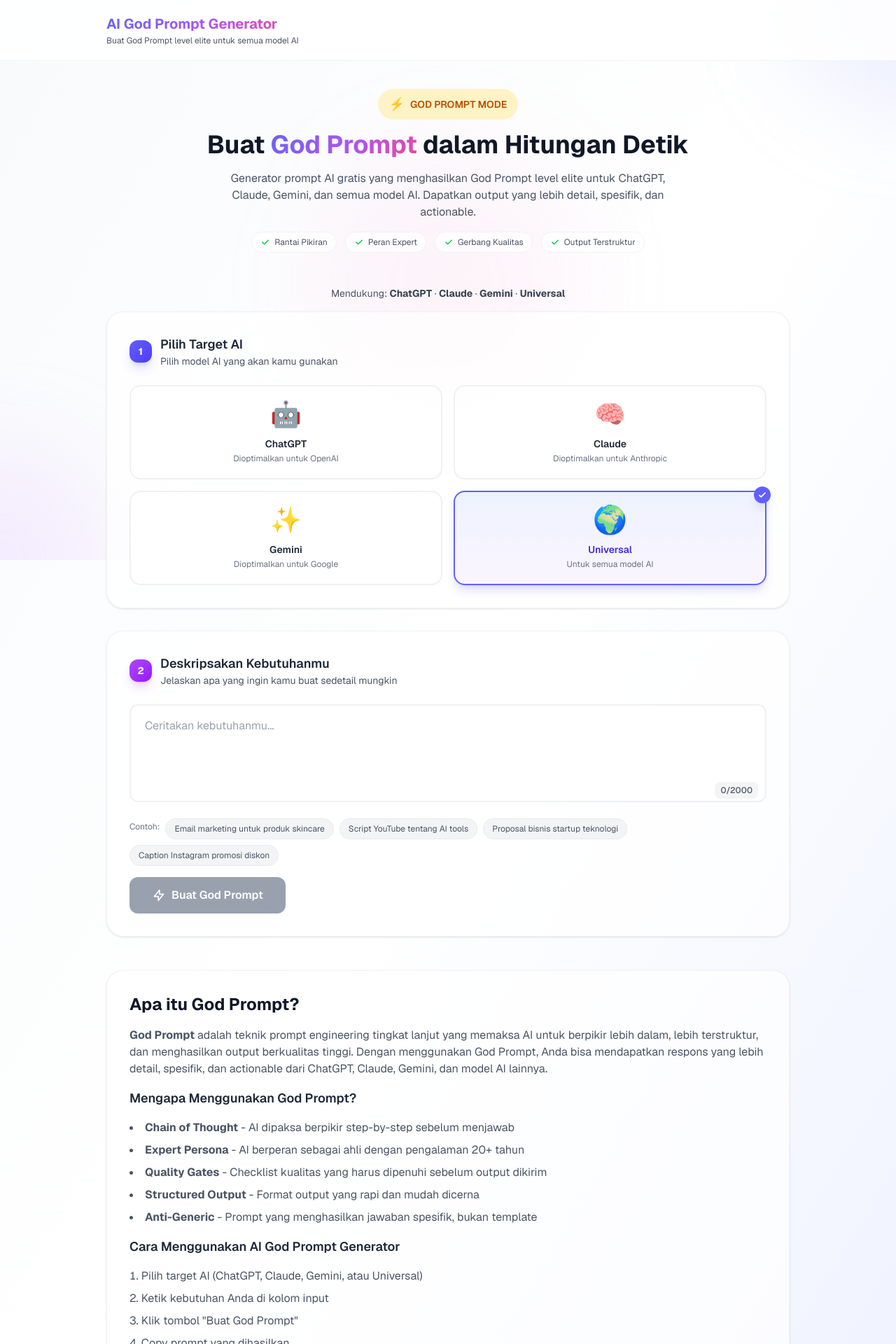
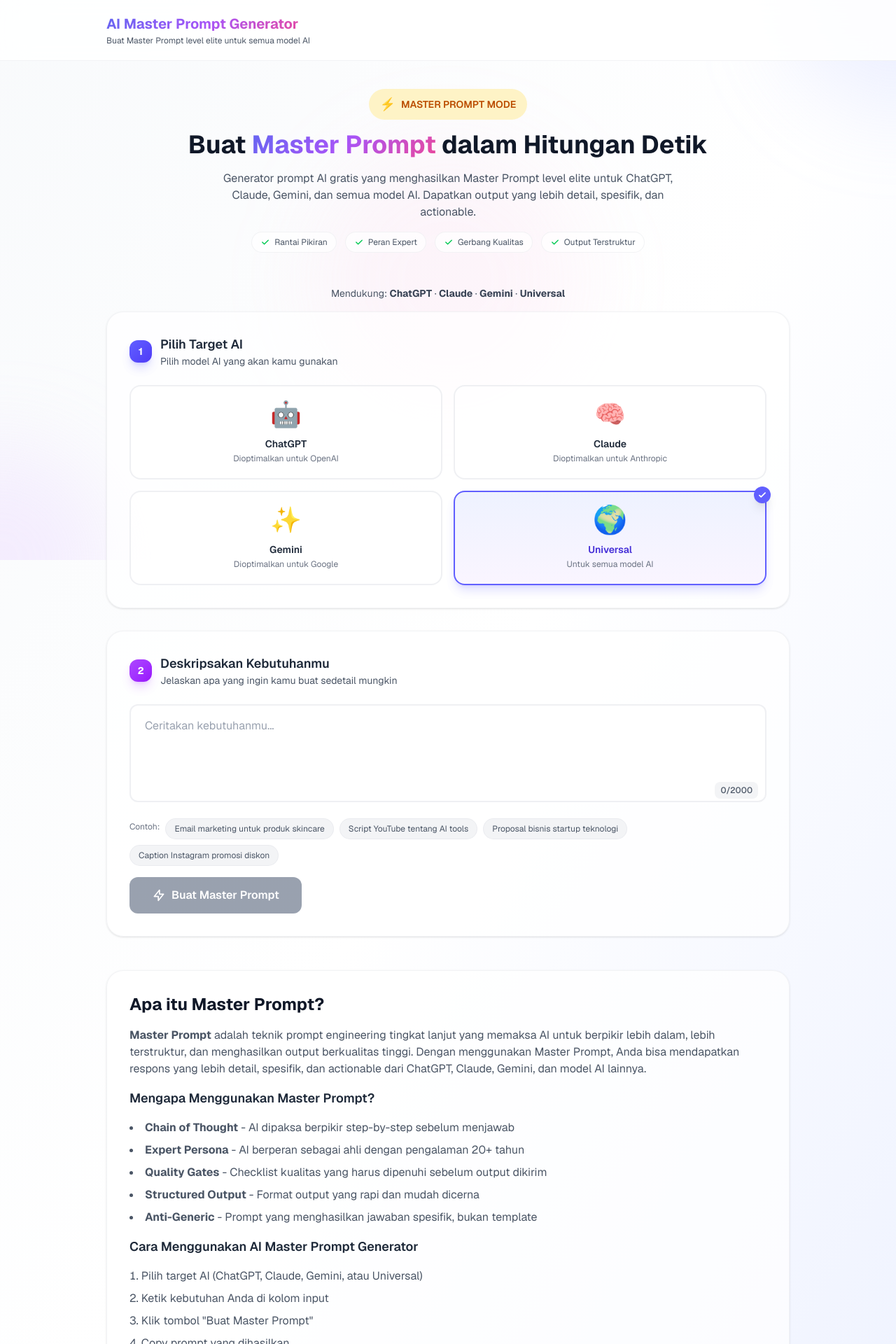
Before and after one commit to 0xnewbiewhermes/ai-god-prompt-generator, a Next.js app: page / in a window 1280 px wide. Shown: the top 1920 px of the page at 70% size. Built offline with nearby package versions, Linux system fonts and the light colour scheme.

Commit message:
Rebrand: Ganti semua 'God' ke 'Master' di seluruh project

```diff
--- a/app/layout.tsx
+++ b/app/layout.tsx
@@ -34,14 +34,14 @@ export const viewport: Viewport = {
 export const metadata: Metadata = {
   metadataBase: new URL(SITE_URL),
   title: {
-    default: "AI God Prompt Generator - Buat Prompt Elite untuk Semua AI",
-    template: "%s | AI God Prompt Generator",
+    default: "AI Master Prompt Generator - Buat Prompt Elite untuk Semua AI",
+    template: "%s | AI Master Prompt Generator",
   },
   description:
-    "Generator God Prompt gratis untuk ChatGPT, Claude, Gemini, dan semua model AI. Buat prompt level elite dengan Chain of Thought, Expert Persona, dan Quality Gates. Hasilkan output AI yang lebih detail, spesifik, dan actionable.",
+    "Generator Master Prompt gratis untuk ChatGPT, Claude, Gemini, dan semua model AI. Buat prompt level elite dengan Chain of Thought, Expert Persona, dan Quality Gates. Hasilkan output AI yang lebih detail, spesifik, dan actionable.",
   keywords: [
     "AI prompt generator",
-    "God Prompt",
+    "Master Prompt",
     "ChatGPT prompt",
     "Claude prompt",
     "Gemini prompt",
@@ -61,9 +61,9 @@ export const metadata: Metadata = {
     "prompt template AI",
     "cara pakai ChatGPT",
   ],
-  authors: [{ name: "AI God Prompt Generator" }],
-  creator: "AI God Prompt Generator",
-  publisher: "AI God Prompt Generator",
+  authors: [{ name: "AI Master Prompt Generator" }],
+  creator: "AI Master Prompt Generator",
+  publisher: "AI Master Prompt Generator",
   formatDetection: {
     email: false,
     address: false,
@@ -73,16 +73,16 @@ export const metadata: Metadata = {
     type: "website",
     locale: "id_ID",
     url: SITE_URL,
-    siteName: "AI God Prompt Generator",
-    title: "AI God Prompt Generator - Buat Prompt Elite untuk Semua AI",
+    siteName: "AI Master Prompt Generator",
+    title: "AI Master Prompt Generator - Buat Prompt Elite untuk Semua AI",
     description:
-      "Generator God Prompt gratis untuk ChatGPT, Claude, Gemini. Buat prompt level elite yang menghasilkan output AI lebih detail dan spesifik.",
+      "Generator Master Prompt gratis untuk ChatGPT, Claude, Gemini. Buat prompt level elite yang menghasilkan output AI lebih detail dan spesifik.",
   },
   twitter: {
     card: "summary",
-    title: "AI God Prompt Generator - Buat Prompt Elite untuk Semua AI",
+    title: "AI Master Prompt Generator - Buat Prompt Elite untuk Semua AI",
     description:
-      "Generator God Prompt gratis untuk ChatGPT, Claude, Gemini. Hasilkan output AI level expert.",
+      "Generator Master Prompt gratis untuk ChatGPT, Claude, Gemini. Hasilkan output AI level expert.",
   },
   robots: {
     index: true,
--- a/app/page.tsx
+++ b/app/page.tsx
@@ -36,10 +36,10 @@ export default function Home() {
           <div className="flex items-center justify-between">
             <div>
               <h1 className="text-lg sm:text-xl font-bold gradient-text">
-                AI God Prompt Generator
+                AI Master Prompt Generator
               </h1>
               <p className="text-xs text-gray-600 dark:text-gray-400 mt-0.5">
-                Buat God Prompt level elite untuk semua model AI
+                Buat Master Prompt level elite untuk semua model AI
               </p>
             </div>
           </div>
@@ -52,13 +52,13 @@ export default function Home() {
         <section className="text-center space-y-3 sm:space-y-4 mb-8 sm:mb-12" aria-label="Pengenalan">
           <div className="inline-flex items-center gap-2 px-3 sm:px-4 py-1.5 sm:py-2 bg-amber-100 dark:bg-amber-900/30 rounded-full">
             <span className="text-amber-600 dark:text-amber-400 text-base sm:text-lg" aria-hidden="true">⚡</span>
-            <span className="text-xs sm:text-sm font-semibold text-amber-700 dark:text-amber-300">GOD PROMPT MODE</span>
+            <span className="text-xs sm:text-sm font-semibold text-amber-700 dark:text-amber-300">MASTER PROMPT MODE</span>
           </div>
           <h2 className="text-2xl sm:text-3xl md:text-4xl font-bold text-gray-900 dark:text-white px-2">
-            Buat <span className="gradient-text">God Prompt</span> dalam Hitungan Detik
+            Buat <span className="gradient-text">Master Prompt</span> dalam Hitungan Detik
           </h2>
           <p className="text-sm sm:text-base text-gray-600 dark:text-gray-400 max-w-2xl mx-auto px-2">
-            Generator prompt AI gratis yang menghasilkan God Prompt level elite untuk ChatGPT, Claude, Gemini, dan semua model AI. Dapatkan output yang lebih detail, spesifik, dan actionable.
+            Generator prompt AI gratis yang menghasilkan Master Prompt level elite untuk ChatGPT, Claude, Gemini, dan semua model AI. Dapatkan output yang lebih detail, spesifik, dan actionable.
           </p>
           <div className="flex flex-wrap justify-center gap-2 sm:gap-3 mt-3 sm:mt-4 px-2">
             {features.map((feature) => (
@@ -86,16 +86,16 @@ export default function Home() {
         <PromptGenerator />
 
         {/* SEO Content Section */}
-        <section className="bg-white/70 dark:bg-gray-800/50 rounded-2xl sm:rounded-3xl shadow-sm border border-gray-200/50 dark:border-gray-700/50 p-4 sm:p-6 md:p-8 mt-12" aria-label="Tentang God Prompt">
+        <section className="bg-white/70 dark:bg-gray-800/50 rounded-2xl sm:rounded-3xl shadow-sm border border-gray-200/50 dark:border-gray-700/50 p-4 sm:p-6 md:p-8 mt-12" aria-label="Tentang Master Prompt">
           <h2 className="text-xl sm:text-2xl font-bold text-gray-900 dark:text-white mb-4">
-            Apa itu God Prompt?
+            Apa itu Master Prompt?
           </h2>
           <div className="prose prose-sm dark:prose-invert max-w-none space-y-4">
             <p className="text-gray-600 dark:text-gray-400">
-              <strong>God Prompt</strong> adalah teknik prompt engineering tingkat lanjut yang memaksa AI untuk berpikir lebih dalam, lebih terstruktur, dan menghasilkan output berkualitas tinggi. Dengan menggunakan God Prompt, Anda bisa mendapatkan respons yang lebih detail, spesifik, dan actionable dari ChatGPT, Claude, Gemini, dan model AI lainnya.
+              <strong>Master Prompt</strong> adalah teknik prompt engineering tingkat lanjut yang memaksa AI untuk berpikir lebih dalam, lebih terstruktur, dan menghasilkan output berkualitas tinggi. Dengan menggunakan Master Prompt, Anda bisa mendapatkan respons yang lebih detail, spesifik, dan actionable dari ChatGPT, Claude, Gemini, dan model AI lainnya.
             </p>
             <h3 className="text-lg font-semibold text-gray-800 dark:text-gray-200">
-              Mengapa Menggunakan God Prompt?
+              Mengapa Menggunakan Master Prompt?
             </h3>
             <ul className="list-disc list-inside space-y-2 text-gray-600 dark:text-gray-400">
               <li><strong>Chain of Thought</strong> - AI dipaksa berpikir step-by-step sebelum menjawab</li>
@@ -105,12 +105,12 @@ export default function Home() {
               <li><strong>Anti-Generic</strong> - Prompt yang menghasilkan jawaban spesifik, bukan template</li>
             </ul>
             <h3 className="text-lg font-semibold text-gray-800 dark:text-gray-200">
-              Cara Menggunakan AI God Prompt Generator
+              Cara Menggunakan AI Master Prompt Generator
             </h3>
             <ol className="list-decimal list-inside space-y-2 text-gray-600 dark:text-gray-400">
               <li>Pilih target AI (ChatGPT, Claude, Gemini, atau Universal)</li>
               <li>Ketik kebutuhan Anda di kolom input</li>
-              <li>Klik tombol &quot;Buat God Prompt&quot;</li>
+              <li>Klik tombol &quot;Buat Master Prompt&quot;</li>
               <li>Copy prompt yang dihasilkan</li>
               <li>Paste prompt tersebut ke AI yang dipilih</li>
             </ol>
@@ -123,7 +123,7 @@ export default function Home() {
         <div className="max-w-5xl mx-auto px-4 sm:px-6 py-6 sm:py-8">
           <div className="flex flex-col sm:flex-row items-center justify-between gap-3 sm:gap-4">
             <span className="text-sm font-medium text-gray-700 dark:text-gray-300">
-              AI God Prompt Generator
+              AI Master Prompt Generator
             </span>
             <p className="text-sm text-gray-600 dark:text-gray-400">
               &copy; {new Date().getFullYear()} &middot; Dibuat dengan ❤️
--- a/components/PromptForm.tsx
+++ b/components/PromptForm.tsx
@@ -112,7 +112,7 @@ export default function PromptForm({
               <svg className="w-5 h-5" fill="none" stroke="currentColor" viewBox="0 0 24 24" aria-hidden="true">
                 <path strokeLinecap="round" strokeLinejoin="round" strokeWidth={2} d="M13 10V3L4 14h7v7l9-11h-7z" />
               </svg>
-              Buat God Prompt
+              Buat Master Prompt
             </>
           )}
         </span>
--- a/components/PromptGenerator.tsx
+++ b/components/PromptGenerator.tsx
@@ -73,7 +73,7 @@ export default function PromptGenerator() {
             ref={outputRef}
             tabIndex={-1}
             className="outline-none"
-            aria-label="Langkah 3: Hasil God Prompt"
+            aria-label="Langkah 3: Hasil Master Prompt"
           >
             <div className="flex items-center gap-3 mb-4 sm:mb-6">
               <span className="flex items-center justify-center w-7 h-7 sm:w-8 sm:h-8 rounded-lg sm:rounded-xl bg-gradient-to-br from-green-500 to-emerald-600 text-white text-xs sm:text-sm font-bold shadow-lg shadow-green-500/25" aria-hidden="true">
@@ -82,7 +82,7 @@ export default function PromptGenerator() {
               <div>
                 <div className="flex items-center gap-2 flex-wrap">
                   <h2 className="text-base sm:text-lg font-semibold text-gray-800 dark:text-gray-200">
-                    God Prompt Siap Digunakan
+                    Master Prompt Siap Digunakan
                   </h2>
                 </div>
                 <p className="text-xs sm:text-sm text-gray-600 dark:text-gray-400">
```
Also changed, not shown: public/manifest.json.
